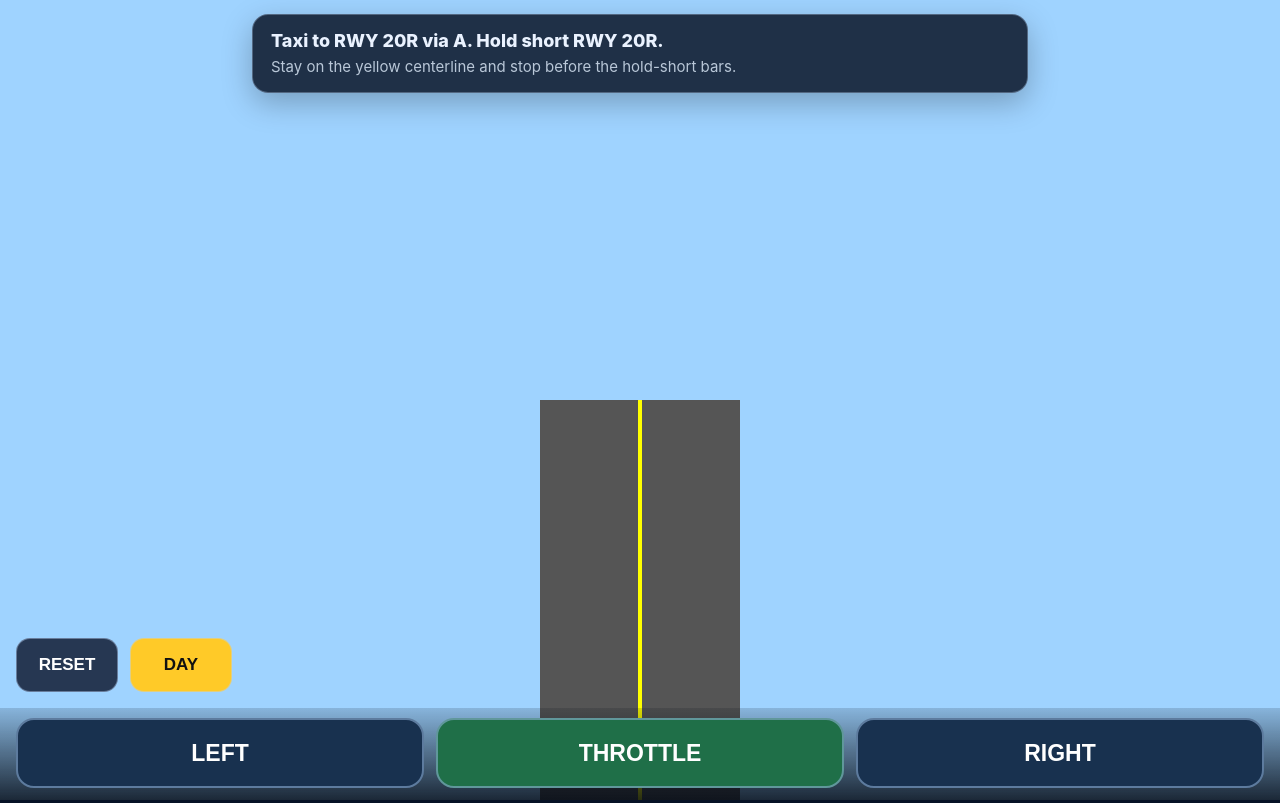
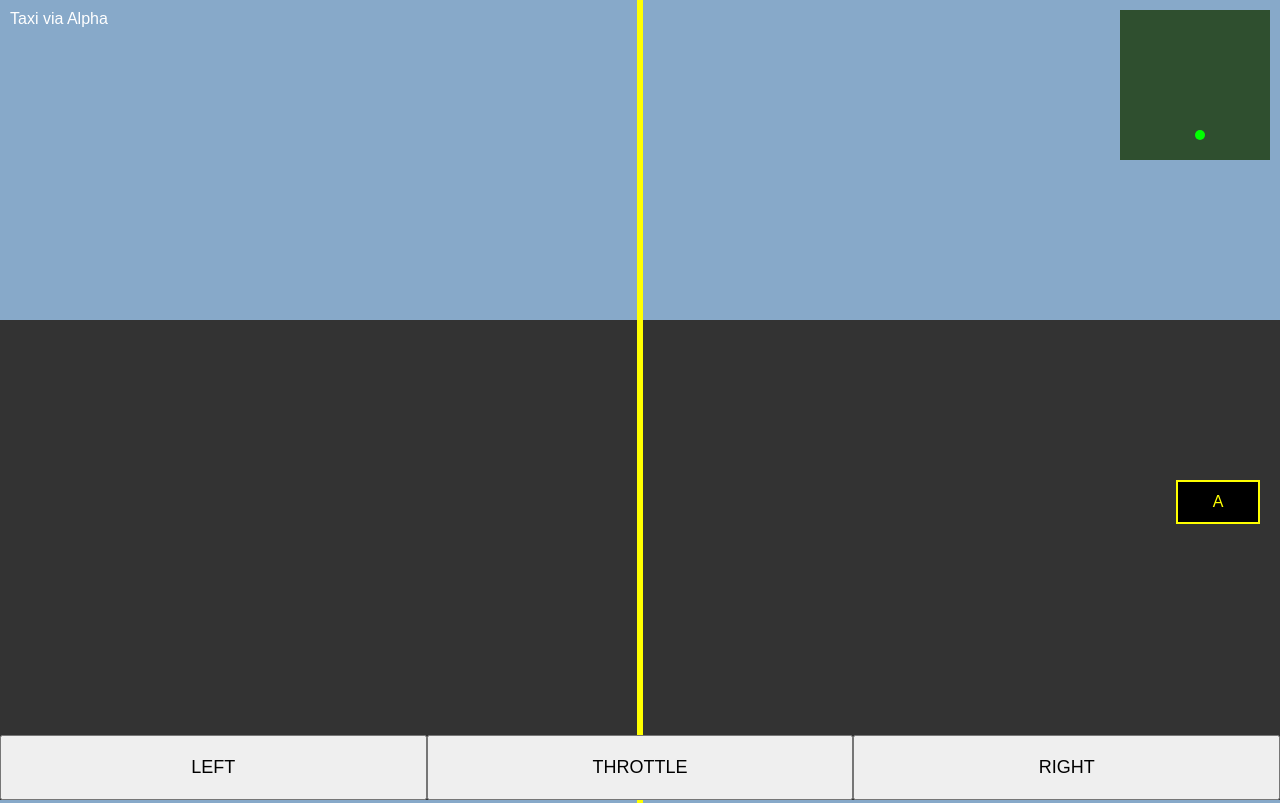
Before and after one commit to djsgpg/Taxi-trainer, a plain HTML site: page index.html in a window 1280 px wide. Shown: the top 803 px of the page. Drawn offline with Linux system fonts and the light colour scheme.

Commit message:
Update index.html

```diff
--- a/index.html
+++ b/index.html
@@ -1,164 +1,57 @@
 <!DOCTYPE html>
-<html lang="en">
+<html>
 <head>
-<meta charset="UTF-8" />
-<meta name="viewport" content="width=device-width, initial-scale=1.0, maximum-scale=1.0, user-scalable=no, viewport-fit=cover" />
-<title>Airport Taxi Trainer</title>
+<meta name="viewport" content="width=device-width, initial-scale=1.0">
+<title>Taxi Trainer</title>
 <style>
-  :root{
-    --safe-bottom: env(safe-area-inset-bottom, 0px);
-    --control-h: 92px;
-  }
-  *{ box-sizing:border-box; -webkit-tap-highlight-color: transparent; user-select:none; }
-  html,body{
-    margin:0; padding:0; width:100%; height:100%; overflow:hidden;
-    background:#061226; font-family:-apple-system,BlinkMacSystemFont,"Segoe UI",Arial,sans-serif;
-    touch-action:none;
-  }
-  canvas{ display:block; width:100vw; height:100vh; }
-
-  #message{
-    position:fixed;
-    top:14px;
-    left:252px;
-    right:252px;
-    min-height:76px;
-    color:#eaf2ff;
-    background:rgba(3,13,31,.82);
-    border:1px solid rgba(180,205,240,.35);
-    border-radius:16px;
-    padding:14px 18px;
-    z-index:40;
-    box-shadow:0 10px 30px rgba(0,0,0,.25);
-    line-height:1.35;
-    backdrop-filter: blur(8px);
-  }
-  #message .title{ font-size:18px; font-weight:800; margin-bottom:4px; }
-  #message .sub{ font-size:15px; color:#b9c7d8; }
-
-  #reset{
-    position:fixed;
-    left:16px;
-    bottom:calc(var(--control-h) + var(--safe-bottom) + 16px);
-    width:102px;
-    height:54px;
-    z-index:60;
-    border-radius:14px;
-    border:1px solid rgba(185,210,245,.45);
-    background:#263752;
-    color:white;
-    font-weight:900;
-    font-size:17px;
-  }
-
-  #dayNight{
-    position:fixed;
-    left:130px;
-    bottom:calc(var(--control-h) + var(--safe-bottom) + 16px);
-    width:102px;
-    height:54px;
-    z-index:60;
-    border-radius:14px;
-    border:1px solid rgba(185,210,245,.45);
-    background:#ffca28;
-    color:#111;
-    font-weight:900;
-    font-size:17px;
-  }
-
-  #controls{
-    position:fixed;
-    bottom:var(--safe-bottom);
-    left:0; right:0;
-    height:var(--control-h);
-    display:flex;
-    gap:12px;
-    padding:10px 16px 12px 16px;
-    z-index:55;
-    background:linear-gradient(to top, rgba(4,10,20,.85), rgba(4,10,20,.15));
-  }
-  #controls button{
-    flex:1;
-    height:70px;
-    border-radius:18px;
-    border:2px solid rgba(150,185,225,.55);
-    background:#18314f;
-    color:white;
-    font-size:23px;
-    font-weight:900;
-  }
-  #throttle{ background:#1f6f48!important; }
+body { margin:0; font-family:sans-serif; background:#87a9c9; overflow:hidden; }
+#ui { position:absolute; top:10px; left:10px; color:white; }
+#controls { position:absolute; bottom:0; width:100%; display:flex; }
+button { flex:1; padding:20px; font-size:18px; }
+#view { width:100%; height:100vh; background:linear-gradient(#87a9c9 40%, #333 40%); position:relative; }
+.centerline { position:absolute; width:6px; height:200%; background:yellow; left:50%; transform:translateX(-50%); }
+.sign { position:absolute; width:80px; height:40px; background:black; color:yellow; text-align:center; line-height:40px; border:2px solid yellow; }
+#map { position:absolute; top:10px; right:10px; width:150px; height:150px; background:#2f4f2f; }
+.dot { position:absolute; width:10px; height:10px; background:lime; border-radius:50%; }
 </style>
 </head>
+
 <body>
 
-<canvas id="sim"></canvas>
-
-<div id="message">
-  <div class="title">Taxi to RWY 20R via A. Hold short RWY 20R.</div>
-  <div class="sub">Stay on the yellow centerline and stop before the hold-short bars.</div>
+<div id="view">
+  <div class="centerline"></div>
+  <div class="sign" style="right:20px; top:60%">A</div>
+  <div id="map"><div id="dot" class="dot"></div></div>
 </div>
 
-<button id="reset">RESET</button>
-<button id="dayNight">DAY</button>
+<div id="ui">
+  <div id="status">Taxi via Alpha</div>
+</div>
 
 <div id="controls">
-  <button id="left">LEFT</button>
-  <button id="throttle">THROTTLE</button>
-  <button id="right">RIGHT</button>
+  <button ontouchstart="turn=-1" ontouchend="turn=0">LEFT</button>
+  <button ontouchstart="throttle=1" ontouchend="throttle=0">THROTTLE</button>
+  <button ontouchstart="turn=1" ontouchend="turn=0">RIGHT</button>
 </div>
 
 <script>
-let mode='day';
+let x=75, y=120, heading=0;
+let throttle=0, turn=0;
 
-document.getElementById('dayNight').onclick=()=>{
-  mode = mode==='day'?'night':'day';
-  document.getElementById('dayNight').textContent = mode.toUpperCase();
-};
+function update(){
+  if(throttle){
+    x += Math.sin(heading)*1.5;
+    y -= Math.cos(heading)*1.5;
+  }
+  heading += turn*0.05;
 
-const canvas=document.getElementById('sim');
-const ctx=canvas.getContext('2d');
+  document.getElementById("dot").style.left = x + "px";
+  document.getElementById("dot").style.top = y + "px";
 
-function resize(){
-  canvas.width=innerWidth;
-  canvas.height=innerHeight;
+  requestAnimationFrame(update);
 }
-resize(); addEventListener('resize',resize);
 
-let x=0, y=0, hdg=0;
-let input={l:false,r:false,t:false};
-
-document.getElementById('left').ontouchstart=()=>input.l=true;
-document.getElementById('left').ontouchend=()=>input.l=false;
-document.getElementById('right').ontouchstart=()=>input.r=true;
-document.getElementById('right').ontouchend=()=>input.r=false;
-document.getElementById('throttle').ontouchstart=()=>input.t=true;
-document.getElementById('throttle').ontouchend=()=>input.t=false;
-
-function loop(){
-  if(input.l) hdg-=.03;
-  if(input.r) hdg+=.03;
-  if(input.t){
-    x+=Math.cos(hdg)*2;
-    y+=Math.sin(hdg)*2;
-  }
-
-  ctx.fillStyle = mode==='night' ? '#061226' : '#9fd3ff';
-  ctx.fillRect(0,0,canvas.width,canvas.height);
-
-  ctx.fillStyle = mode==='night' ? '#2f3436' : '#555';
-  ctx.fillRect(canvas.width/2-100, canvas.height/2, 200, canvas.height);
-
-  ctx.strokeStyle='yellow';
-  ctx.lineWidth=4;
-  ctx.beginPath();
-  ctx.moveTo(canvas.width/2, canvas.height);
-  ctx.lineTo(canvas.width/2, canvas.height/2);
-  ctx.stroke();
-
-  requestAnimationFrame(loop);
-}
-loop();
+update();
 </script>
 
 </body>
```
